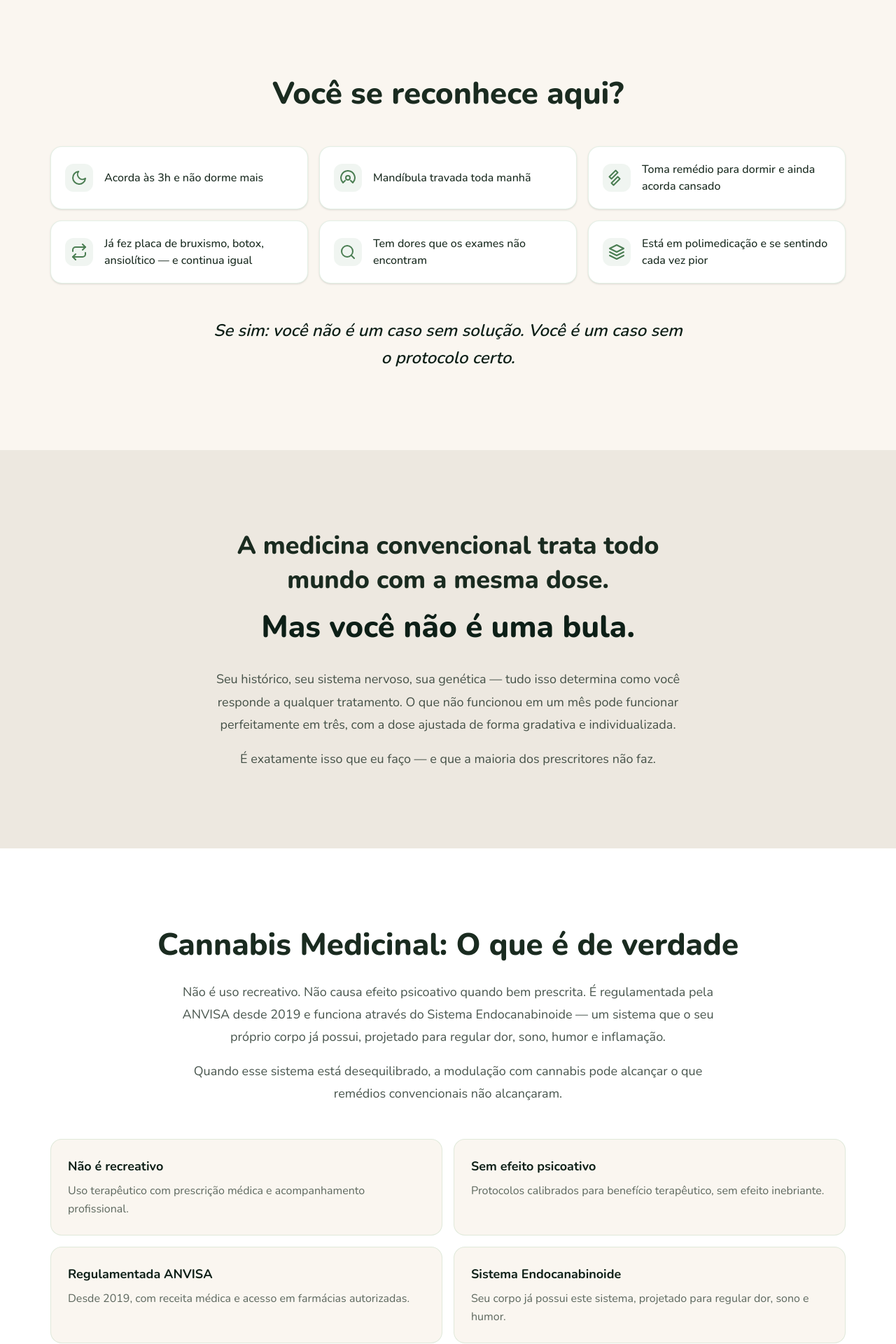
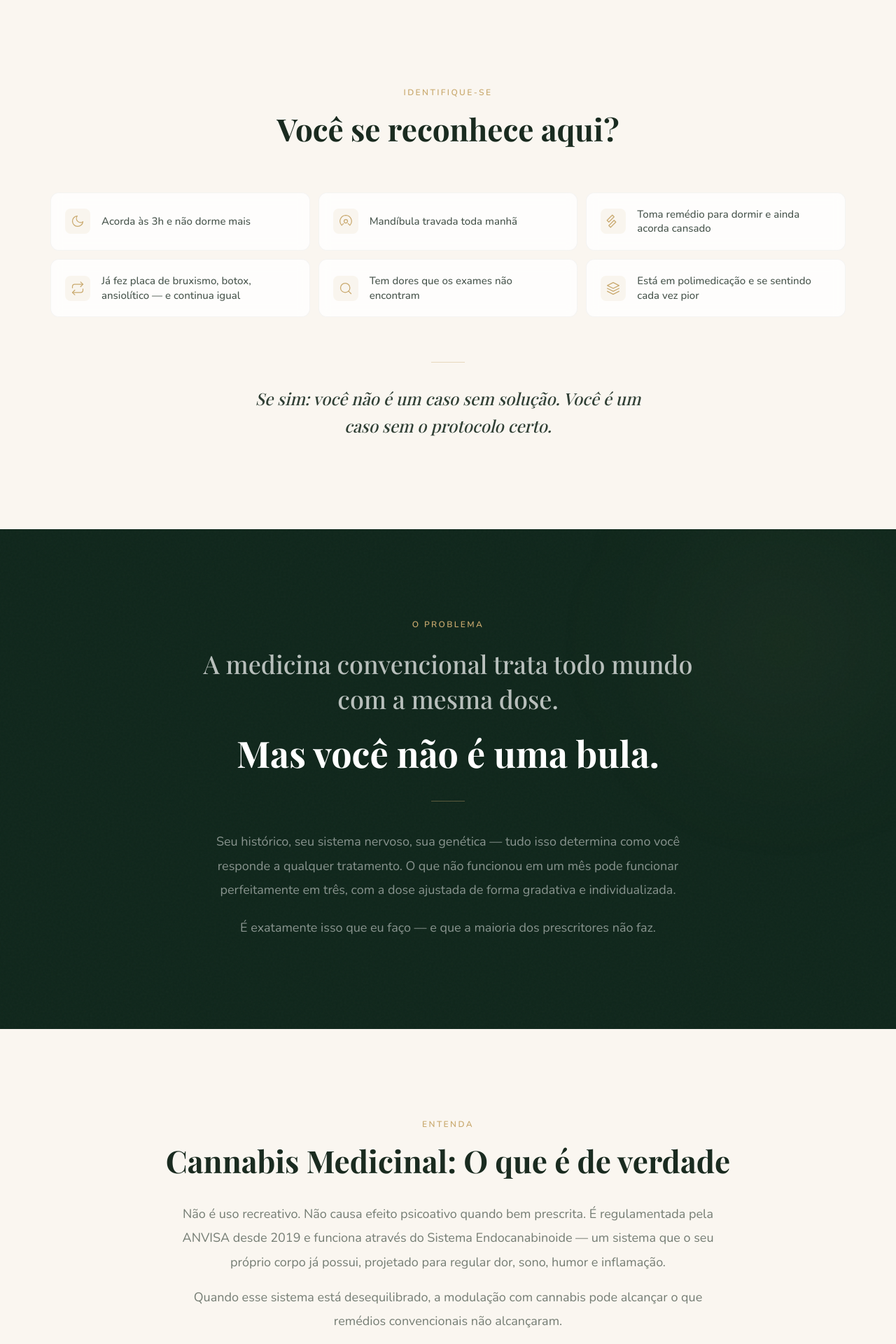
Before and after one commit to Igor-Azvdo/draingrid_frontend, a Next.js app: page / in a window 1280 px wide. Shown: the part 840-2760 px from the top of the page at 70% size. Built offline with nearby package versions, Linux system fonts and the light colour scheme.

Commit message:
refactor: redesign PainPoints, Problem, WhatIsCannabis — dark/cream alternation, editorial typography

```diff
--- a/src/components/landing/PainPoints.tsx
+++ b/src/components/landing/PainPoints.tsx
@@ -6,25 +6,25 @@ import { useScrollAnimation } from "@/hooks/useScrollAnimation";
 
 const iconMap: Record<string, React.ReactNode> = {
   moon: (
-    <svg width="24" height="24" viewBox="0 0 24 24" fill="none" stroke="currentColor" strokeWidth="2" strokeLinecap="round" strokeLinejoin="round">
+    <svg width="20" height="20" viewBox="0 0 24 24" fill="none" stroke="currentColor" strokeWidth="1.5" strokeLinecap="round" strokeLinejoin="round">
       <path d="M21 12.79A9 9 0 1111.21 3 7 7 0 0021 12.79z" />
     </svg>
   ),
   jaw: (
-    <svg width="24" height="24" viewBox="0 0 24 24" fill="none" stroke="currentColor" strokeWidth="2" strokeLinecap="round" strokeLinejoin="round">
+    <svg width="20" height="20" viewBox="0 0 24 24" fill="none" stroke="currentColor" strokeWidth="1.5" strokeLinecap="round" strokeLinejoin="round">
       <path d="M12 2a10 10 0 00-7 17l3-3" />
       <path d="M12 2a10 10 0 017 17l-3-3" />
       <circle cx="12" cy="12" r="3" />
     </svg>
   ),
   pill: (
-    <svg width="24" height="24" viewBox="0 0 24 24" fill="none" stroke="currentColor" strokeWidth="2" strokeLinecap="round" strokeLinejoin="round">
+    <svg width="20" height="20" viewBox="0 0 24 24" fill="none" stroke="currentColor" strokeWidth="1.5" strokeLinecap="round" strokeLinejoin="round">
       <path d="m10.5 1.5 3 3-9 9-3-3z" />
       <path d="m13.5 10.5 3 3-9 9-3-3z" />
     </svg>
   ),
   repeat: (
-    <svg width="24" height="24" viewBox="0 0 24 24" fill="none" stroke="currentColor" strokeWidth="2" strokeLinecap="round" strokeLinejoin="round">
+    <svg width="20" height="20" viewBox="0 0 24 24" fill="none" stroke="currentColor" strokeWidth="1.5" strokeLinecap="round" strokeLinejoin="round">
       <path d="M17 1l4 4-4 4" />
       <path d="M3 11V9a4 4 0 014-4h14" />
       <path d="M7 23l-4-4 4-4" />
@@ -32,13 +32,13 @@ const iconMap: Record<string, React.ReactNode> = {
     </svg>
   ),
   search: (
-    <svg width="24" height="24" viewBox="0 0 24 24" fill="none" stroke="currentColor" strokeWidth="2" strokeLinecap="round" strokeLinejoin="round">
+    <svg width="20" height="20" viewBox="0 0 24 24" fill="none" stroke="currentColor" strokeWidth="1.5" strokeLinecap="round" strokeLinejoin="round">
       <circle cx="11" cy="11" r="8" />
       <path d="M21 21l-4.35-4.35" />
     </svg>
   ),
   stack: (
-    <svg width="24" height="24" viewBox="0 0 24 24" fill="none" stroke="currentColor" strokeWidth="2" strokeLinecap="round" strokeLinejoin="round">
+    <svg width="20" height="20" viewBox="0 0 24 24" fill="none" stroke="currentColor" strokeWidth="1.5" strokeLinecap="round" strokeLinejoin="round">
       <path d="M12 2L2 7l10 5 10-5-10-5z" />
       <path d="M2 17l10 5 10-5" />
       <path d="M2 12l10 5 10-5" />
@@ -50,28 +50,38 @@ export function PainPoints() {
   const ref = useScrollAnimation();
 
   return (
-    <section className="py-20 md:py-28 bg-bg-warm">
+    <section className="py-24 md:py-32 bg-bg-cream relative">
       <Container>
         <div ref={ref} className="scroll-fade-in">
-          <h2 className="text-3xl md:text-[2.75rem] font-extrabold text-text text-center mb-12">
+          {/* Section label */}
+          <p className="text-accent uppercase tracking-[0.2em] text-xs font-semibold text-center mb-4">
+            Identifique-se
+          </p>
+          <h2 className="font-display text-3xl md:text-[2.75rem] font-bold text-text text-center mb-16 leading-tight">
             {painPoints.title}
           </h2>
-          <div className="grid grid-cols-1 md:grid-cols-2 lg:grid-cols-3 gap-4">
+
+          <div className="grid grid-cols-1 md:grid-cols-2 lg:grid-cols-3 gap-3 stagger-children visible">
             {painPoints.items.map((item, i) => (
               <div
                 key={i}
-                className="flex items-center gap-4 bg-white rounded-2xl border border-card-border p-5 shadow-sm"
+                className="flex items-center gap-4 bg-white/80 backdrop-blur-sm rounded-xl border border-black/[0.04] p-5 hover:border-accent/20 hover:shadow-[0_4px_20px_rgba(0,0,0,0.04)] transition-all duration-300"
               >
-                <span className="shrink-0 w-10 h-10 flex items-center justify-center rounded-xl bg-primary/10 text-primary-dark">
+                <span className="shrink-0 w-9 h-9 flex items-center justify-center rounded-lg bg-accent/10 text-accent">
                   {iconMap[item.icon]}
                 </span>
-                <span className="text-text font-medium">{item.text}</span>
+                <span className="text-text/80 font-medium text-[0.9375rem] leading-snug">{item.text}</span>
               </div>
             ))}
           </div>
-          <p className="mt-12 text-center text-xl md:text-2xl font-semibold italic text-hero-dark max-w-2xl mx-auto leading-relaxed">
-            {painPoints.closing}
-          </p>
+
+          {/* Closing statement */}
+          <div className="mt-16 text-center">
+            <div className="w-12 h-px bg-accent/40 mx-auto mb-8" />
+            <p className="font-display text-xl md:text-2xl font-medium italic text-text/90 max-w-xl mx-auto leading-relaxed">
+              {painPoints.closing}
+            </p>
+          </div>
         </div>
       </Container>
     </section>
--- a/src/components/landing/Problem.tsx
+++ b/src/components/landing/Problem.tsx
@@ -8,19 +8,30 @@ export function Problem() {
   const ref = useScrollAnimation();
 
   return (
-    <section className="py-20 md:py-28 bg-bg-sage">
+    <section className="py-24 md:py-32 bg-surface-dark text-white relative noise-overlay overflow-hidden">
+      {/* Atmospheric glow */}
+      <div className="absolute top-0 right-0 w-80 h-80 bg-accent/5 rounded-full blur-[100px] pointer-events-none" />
+
       <Container>
-        <div ref={ref} className="scroll-fade-in max-w-[680px] mx-auto text-center">
-          <h2 className="text-2xl md:text-[2.25rem] font-extrabold text-text leading-snug mb-4">
+        <div ref={ref} className="scroll-fade-in max-w-[720px] mx-auto text-center relative z-10">
+          <p className="text-accent uppercase tracking-[0.2em] text-xs font-semibold mb-6">
+            O problema
+          </p>
+          <h2 className="font-display text-2xl md:text-[2.25rem] font-medium text-white/70 leading-snug mb-6">
             {problemContent.title}
           </h2>
-          <p className="text-3xl md:text-[2.75rem] font-extrabold text-hero-dark mb-8">
+
+          {/* The punch line */}
+          <p className="font-display text-4xl md:text-[3.25rem] font-bold text-white mb-10 leading-[1.1]">
             {problemContent.highlight}
           </p>
+
+          <div className="w-12 h-px bg-accent/40 mx-auto mb-10" />
+
           {problemContent.body.split("\n\n").map((paragraph, i) => (
             <p
               key={i}
-              className="text-text/80 text-lg leading-[1.8] mb-4 last:mb-0"
+              className="text-white/50 text-base md:text-lg leading-[1.9] mb-5 last:mb-0"
             >
               {paragraph}
             </p>
--- a/src/components/landing/WhatIsCannabis.tsx
+++ b/src/components/landing/WhatIsCannabis.tsx
@@ -8,39 +8,48 @@ export function WhatIsCannabis() {
   const ref = useScrollAnimation();
 
   return (
-    <section className="py-20 md:py-28 bg-white">
+    <section className="py-24 md:py-32 bg-bg-cream">
       <Container>
         <div ref={ref} className="scroll-fade-in">
-          <h2 className="text-3xl md:text-[2.75rem] font-extrabold text-text text-center mb-6">
+          <p className="text-accent uppercase tracking-[0.2em] text-xs font-semibold text-center mb-4">
+            Entenda
+          </p>
+          <h2 className="font-display text-3xl md:text-[2.75rem] font-bold text-text text-center mb-8 leading-tight">
             {cannabisContent.title}
           </h2>
-          <p className="text-text/80 text-lg leading-[1.8] text-center max-w-3xl mx-auto mb-4">
+
+          <div className="max-w-3xl mx-auto mb-14">
+            <p className="text-text/60 text-base md:text-lg leading-[1.9] text-center mb-4">
               {cannabisContent.intro}
             </p>
-          <p className="text-text/80 text-lg leading-[1.8] text-center max-w-3xl mx-auto mb-12">
+            <p className="text-text/60 text-base md:text-lg leading-[1.9] text-center">
               {cannabisContent.body}
             </p>
+          </div>
 
-          {/* Info cards */}
-          <div className="grid grid-cols-1 md:grid-cols-2 gap-4 mb-12">
+          {/* Info cards with stagger */}
+          <div className="grid grid-cols-1 md:grid-cols-2 gap-4 mb-14 stagger-children visible">
             {cannabisContent.cards.map((card, i) => (
               <div
                 key={i}
-                className="bg-bg-warm rounded-2xl border border-card-border p-6"
+                className="bg-white/80 backdrop-blur-sm rounded-xl border border-black/[0.04] p-6 hover:border-accent/20 hover:shadow-[0_4px_20px_rgba(0,0,0,0.04)] transition-all duration-300"
               >
-                <h3 className="text-lg font-bold text-hero-dark mb-2">
+                <div className="flex items-center gap-3 mb-3">
+                  <div className="w-1.5 h-1.5 rounded-full bg-accent" />
+                  <h3 className="text-base font-bold text-text">
                     {card.title}
                   </h3>
-                <p className="text-text/70 leading-relaxed">
+                </div>
+                <p className="text-text/50 leading-relaxed text-[0.9375rem] pl-4">
                   {card.description}
                 </p>
               </div>
             ))}
           </div>
 
-          {/* Faith note */}
-          <div className="max-w-3xl mx-auto bg-bg-warm border border-primary-light/30 rounded-2xl p-6 md:p-8">
-            <p className="text-text/80 leading-[1.8] italic">
+          {/* Faith note — distinguished treatment */}
+          <div className="max-w-3xl mx-auto border-l-2 border-accent/30 pl-6 md:pl-8 py-2">
+            <p className="text-text/50 leading-[1.9] italic text-[0.9375rem]">
               {cannabisContent.faithNote}
             </p>
           </div>
```
Lines whose indentation alone changed are shown as unchanged.
